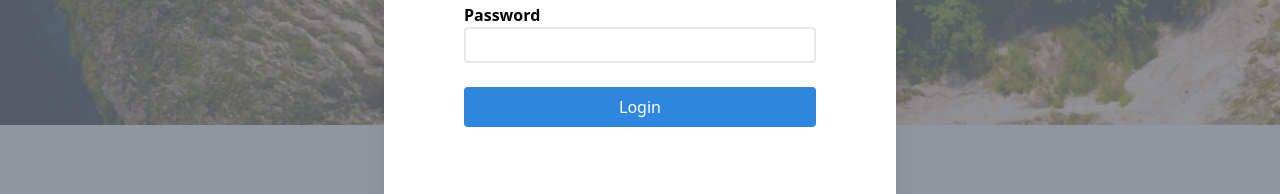
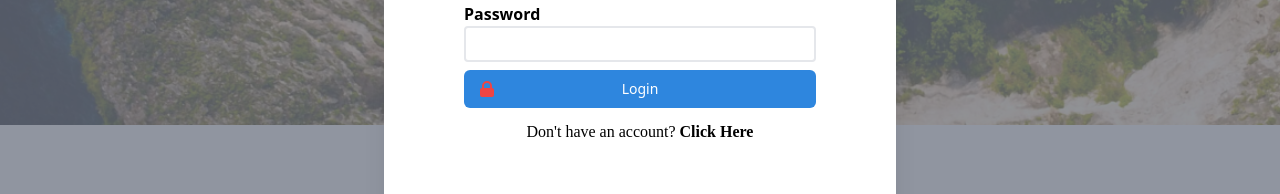
Before and after one commit to PassyahRaffi/APP-THE-JOURNEY, a React (Create React App) app in the folder client/: page / in a window 1280 px wide. Both pictures are taken after a click on the button "Login". Shown: the part 395-589 px from the top of the page. Built offline with nearby package versions, Linux system fonts and the light colour scheme; no server answers.

Commit message:
update modal form login register done

```diff
--- a/client/src/components/modals/form/FormLogin.js
+++ b/client/src/components/modals/form/FormLogin.js
@@ -2,13 +2,17 @@ import React, { useContext, useState } from "react";
 import Decoration from "../../../assets/icons/login-leaf-icon.png";
 import DecorationMap from "../../../assets/icons/login-pin-icon.png";
 import { UserContext } from "../../../context/userContext";
-import { LoginContext, ModalLoginContext } from "../../../context/context";
+import { LoginContext, ModalLoginContext, ModalRegisterContext } from "../../../context/context";
 import { API } from "../../../config/api";
+import { LockClosedIcon } from "@heroicons/react/solid";
 
 const FormLogin = () => {
+  const [openModalRegister, setOpenModalRegister] = useContext(ModalRegisterContext)
   const [openModalLogin, setOpenModalLogin] = useContext(ModalLoginContext);
   const [login, setLogin] = useContext(LoginContext);
   const [state, dispatch] = useContext(UserContext);
+  const [message, setMessage] = useState(null);
+
   const [form, setForm] = useState({
     email: "",
     password: "",
@@ -37,6 +41,15 @@ const FormLogin = () => {
 
       if (response?.status === 200) {
         // Send data to useContext
+        const alert = (
+          <div
+            class="flex items-center text-white bg-green-500 rounded-lg py-2 text-md justify-center font-bold"
+            role="alert"
+          >
+            <p>Login Success</p>
+          </div>
+        );
+        setMessage(alert);
         dispatch({
           type: "LOGIN_SUCCESS",
           payload: response.data.data.user,
@@ -44,20 +57,17 @@ const FormLogin = () => {
 
         setLogin(!login);
         setOpenModalLogin(!openModalLogin);
-
-        // setOpen(false);
-        // // Status check
-        // if (response.data.data.user.status === "admin") {
-        //   navigate("/");
-        //   setAdmin(true);
-        // } else {
-        //   navigate("/");
-        //   setAdmin(false);
-        //   console.log(response);
-        //   // console.log(response);
-        // }
       }
     } catch (error) {
+      const alert = (
+        <div
+          class="flex items-center text-white bg-red-500 rounded-lg py-2 text-md justify-center font-bold"
+          role="alert"
+        >
+          <p>Failed To login. Try Again</p>
+        </div>
+      );
+      setMessage(alert);
       console.log(error);
     }
   };
@@ -69,7 +79,7 @@ const FormLogin = () => {
         <div className="md:my-8">
           <h1 className="text-3xl text-center font-semibold">Login</h1>
         </div>
-
+        {message && message}
         <div className="md:mx-20 md:my-16">
           <form onSubmit={handleSubmit}>
             <label htmlFor="name" className="flex flex-col font-bold md:mb-2">
@@ -93,12 +103,27 @@ const FormLogin = () => {
               />
             </label>
 
-            <button
-              type="submit"
-              className="md:my-4 w-full md:py-2 bg-blueSea rounded text-white"
-            >
-              Login
-            </button>
+            <div className="text-center">
+              <button className="group relative w-full flex justify-center py-2 px-4 border border-transparent text-sm font-medium rounded-md text-white bg-blueSea hover:bg-brand-red">
+                <span className="absolute left-0 inset-y-0 flex items-center pl-3">
+                  <LockClosedIcon
+                    className="h-5 w-5 text-red-500 group-hover:text-red-400"
+                    aria-hidden="true"
+                  />
+                </span>
+                Login
+              </button>
+              <p className="font-['Avenir-Book'] mt-3">
+                Don't have an account?{" "}
+                <button
+                  type="button"
+                  className="font-bold hover:text-red-500"
+                  onClick={() => setOpenModalRegister(!openModalRegister)}
+                >
+                  Click Here
+                </button>
+              </p>
+            </div>
           </form>
         </div>
       </div>
--- a/client/src/components/modals/form/FormRegister.js
+++ b/client/src/components/modals/form/FormRegister.js
@@ -1,10 +1,13 @@
-import React, { useState } from "react";
+import React, { useState, useContext } from "react";
 import Decoration from "../../../assets/icons/login-leaf-icon.png";
 import DecorationMap from "../../../assets/icons/login-pin-icon.png";
+import { ModalLoginContext } from "../../../context/context";
+import { LockClosedIcon } from "@heroicons/react/solid";
 
 import { API } from "../../../config/api";
 
 const FormRegister = () => {
+  const [openModalLogin, setOpenModalLogin] = useContext(ModalLoginContext);
   const [message, setMessage] = useState(null);
   const [form, setForm] = useState({
     name: "",
@@ -37,10 +40,10 @@ const FormRegister = () => {
       if (response.data.status === "success") {
         const alert = (
           <div
-            className="flex items-center bg-green-600 rounded-md text-white text-sm px-4 py-3"
+          className="flex justify-center items-center rounded-md bg-green-600 text-white text-sm font-bold px-4 py-3"
             role="alert"
           >
-            <p>Successfully registered</p>
+            <p>Successfully Registered</p>
           </div>
         );
         setMessage(alert);
@@ -65,10 +68,10 @@ const FormRegister = () => {
     } catch (error) {
       const alert = (
         <div
-          className="flex justify-center items-center rounded-md text-red-600 border border-red-600 text-sm font-bold px-4 py-3"
+        className="flex justify-center items-center rounded-md bg-red-600 text-white text-sm font-bold px-4 py-3"
           role="alert"
         >
-          <p>Register Failed Try Again</p>
+          <p>Register Failed Try Again!</p>
         </div>
       );
       console.log(error);
@@ -98,6 +101,16 @@ const FormRegister = () => {
               />
             </label>
             <label htmlFor="name" className="flex flex-col font-bold md:mb-2">
+              Phone Number
+              <input
+                name="phone"
+                value={phone}
+                onChange={handleChange}
+                type="text"
+                className="border-2 py-1 px-2 rounded"
+              />
+            </label>
+            <label htmlFor="name" className="flex flex-col font-bold md:mb-2">
               Email
               <input
                 name="email"
@@ -117,23 +130,31 @@ const FormRegister = () => {
                 className="border-2 py-1 px-2 rounded"
               />
             </label>
-            <label htmlFor="name" className="flex flex-col font-bold md:mb-2">
-              Phone Number
-              <input
-                name="phone"
-                value={phone}
-                onChange={handleChange}
-                type="text"
-                className="border-2 py-1 px-2 rounded"
-              />
-            </label>
 
+            <div className="text-center mt-4">
               <button
                 type="submit"
-              className="md:my-4 w-full md:py-2 bg-blueSea rounded text-white"
+                className="group relative w-full flex justify-center py-2 px-4 border border-transparent text-sm font-medium rounded-md text-white bg-blueSea hover:bg-brand-red"
               >
+                <span className="absolute left-0 inset-y-0 flex items-center pl-3">
+                  <LockClosedIcon
+                    className="h-5 w-5 text-red-500 group-hover:text-red-400"
+                    aria-hidden="true"
+                  />
+                </span>
                 Register
               </button>
+              <p className="font-['Avenir-Book'] mt-3">
+                Already have an account?{" "}
+                <button
+                  type="button"
+                  className="font-bold hover:text-red-500"
+                  onClick={() => setOpenModalLogin(!openModalLogin)}
+                >
+                  Click Here
+                </button>
+              </p>
+            </div>
           </form>
         </div>
       </div>
```
Lines whose indentation alone changed are shown as unchanged.
